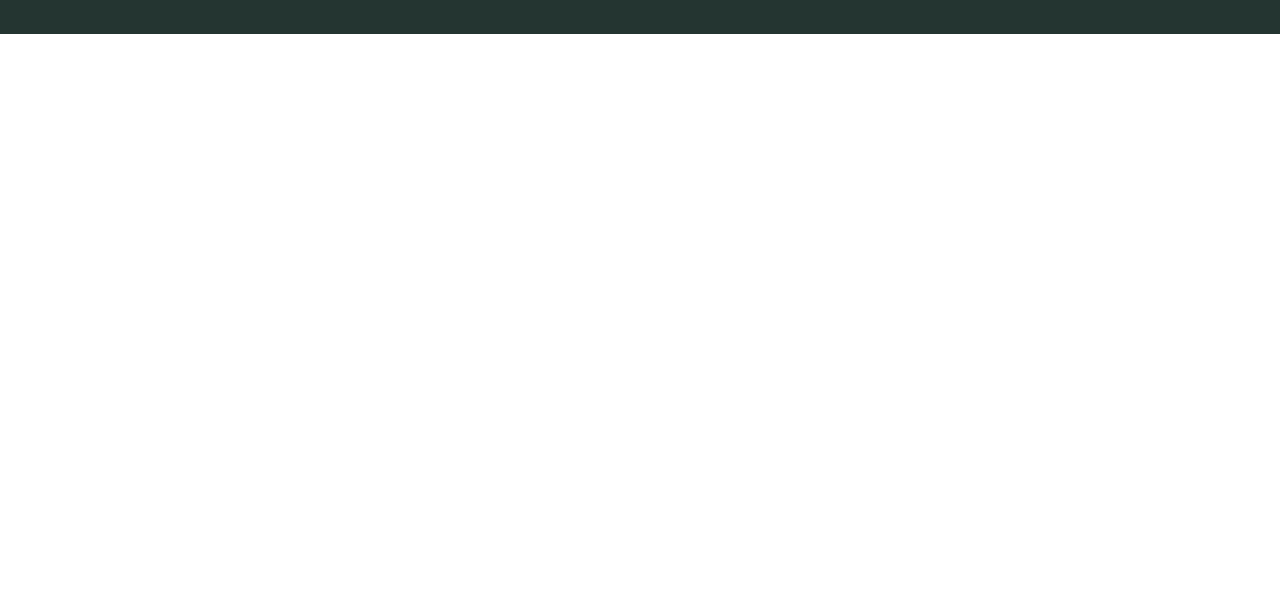
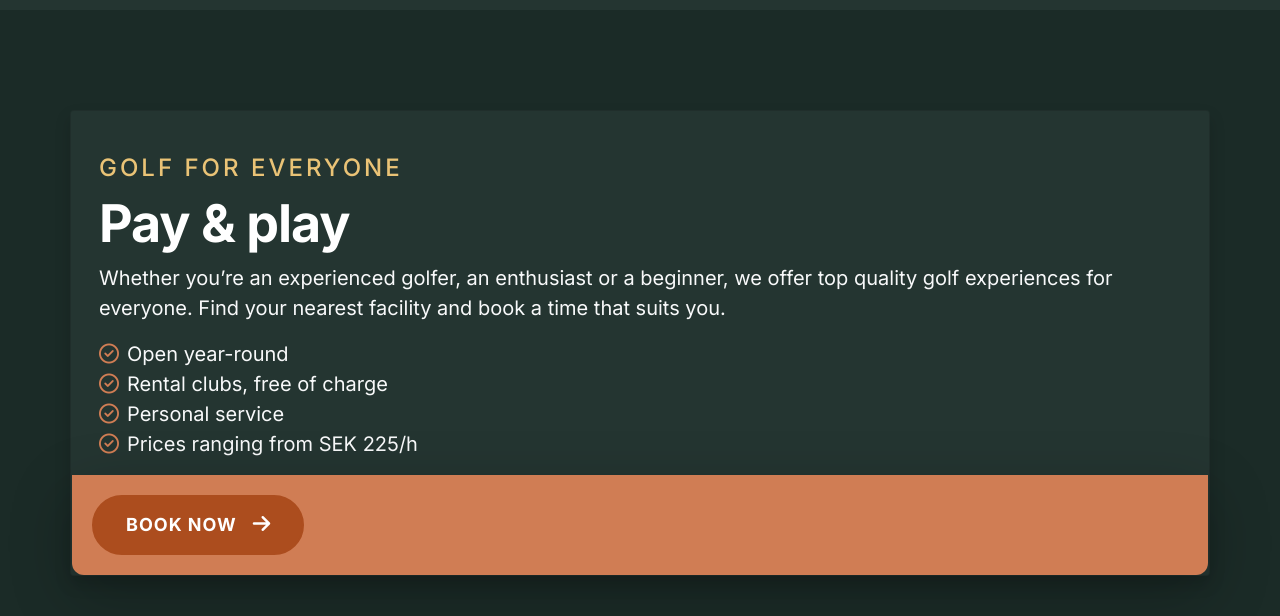
Before and after one commit to Aburaian/Golf-Stop-Website, a plain HTML site: page index.html in a window 1280 px wide. Shown: the part 2395-3011 px from the top of the page. Before the commit the page ends 2429 px from the top, so only its background shows below. Drawn offline with nearby package versions, Linux system fonts and the light colour scheme.

Commit message:
section up to date

```diff
--- a/css/style.css
+++ b/css/style.css
@@ -1,5 +1,9 @@
 @import url('https://fonts.googleapis.com/css2?family=Inter:wght@400;500;600;700&display=swap');
 
+* {
+    margin: 0;
+padding: 0;
+}
 body {
 font-family: 'Inter', sans-serif;
 }
@@ -143,11 +147,11 @@ font-size: 24px;
     font-weight: 900;
 }
 
-.explined-area {
+.global-area {
     background-color: #243531;
 }
 
-.explined-title {
+.global-title {
     color: #eac376;
     font-size: 24px;
     font-weight: 500;
@@ -156,7 +160,7 @@ font-size: 24px;
     letter-spacing: 3px;
 }
 
-.explined-sub-title {
+.global-sub-title {
     color: #FFFFFF;
  font-size: 52px;
     font-weight: 700;
@@ -176,9 +180,29 @@ font-size: 24px;
     fill: #d07d54;
 
 }
+.icon {
+    font-size: 20px;
+    color: #FFFFFF;
+}
 
 .read-icon {
 color: #d07d54;
-    fill: #d07d54;
-    font-size: 20px;
+fill: #d07d54;
+font-size: 20px;
 }
+
+.golf-play {
+    padding-top:100px;
+    padding-bottom: 40px;
+}
+
+.box {
+    background-color: #d07d54;
+    box-shadow: 0 20px 64px 0 rgb(0 0 0 / 24%);
+    transition: background .3s,border .3s,border-radius .3s,box-shadow .3s;
+    padding: 20px;
+    z-index: 3;
+    margin-left: -11px;
+    margin-right: -11px;
+    border-radius: 0 0 12px 12px;
+}
--- a/index.html
+++ b/index.html
@@ -16,7 +16,7 @@
     <!-- header section starts -->
 <header>
     <nav class="navbar navbar-dark bg-dark p-4">
-   <div class="container">
+   <div class="container-lg container-md container-sm">
     <a class="navbar-brand" href="#">
       <img src="https://ruffgolf.se/wp-content/uploads/2021/06/ruff.svg" alt="" width="139" height="44">
     </a>
@@ -73,7 +73,7 @@
 
 <!-- FACILITIES section starts -->
 <section class="facilities p-2">
- <div class="container ps-0 pe-0">
+ <div class="container-lg container-md container-sm ps-0 pe-0">
     <h1 class="facilities-title">our facilities
     </h1>
   <div class="row row-cols-1 row-cols-md-2 row-cols-lg-3 g-4">
@@ -113,8 +113,6 @@
       </div>
     </div>
   </div>
-</div>
-<div class="row row-cols-1 row-cols-md-2 row-cols-lg-3 g-4 pt-4 pb-4">
   <div class="col">
     <div class="card card-body-color">
       <div class="inner">
@@ -160,12 +158,12 @@
 <!-- FACILITIES section ends -->
 
 <!-- explined section starts -->
-<section class="explined-area p-2 ">
+<section class="global-area p-2 ">
   <div class="container my-5">
             <div class="row d-flex align-items-center">
                 <div class="col-lg-6 col-12 mb-4">
-                  <h6 class="explined-title">Explained</h6>
-                  <h2 class="explined-sub-title">This is RUFF</h2>
+                  <h6 class="global-title">Explained</h6>
+                  <h2 class="global-sub-title">This is RUFF</h2>
                     <p class="text-light fs-5 text-justify">RUFF Indoor Golf started grew out of common love and passion for golf. The vision was to fill a missing part of golf in Sweden. RUFF is a place where golf is centered, but in an environment where you can socialize with friends, family, colleagues, and business partners.
                     </p>
                     <div class="text-light fs-5 text-justify">RUFF, a world class golf lounge.</div>
@@ -180,9 +178,35 @@
                     <img class="img-area" src="https://ruffgolf.se/wp-content/uploads/2021/06/steamskylt.jpg" alt="" width="590" height="590">
                 </div>
             </div>
-        </div>
+          </div>
+</section>
+<!-- explined section ends -->
+
+<!-- golf play section starts -->
+<section class="facilities golf-play">
+  <div class="card w-lg-75 w-sm-100 w-md-100 pt-4 container shadow global-area">
+  <div class="card-body">
+    <h6 class="card-title global-title">GOLF FOR EVERYONE</h6>
+    <h2 class="global-sub-title">Pay & play</h2>
+    <p class="card-text text-light fs-5 text-justify">Whether you’re an experienced golfer, an enthusiast or a beginner, we offer top quality golf experiences for everyone. Find your nearest facility and book a time that suits you.</p>
+    <i class="me-2 far fa-check-circle read-icon"></i><span class="text-light fs-5 text-justify">Open year-round</span><br>
+    <i class="me-2 far fa-check-circle read-icon"></i><span class="text-light fs-5 text-justify">Rental clubs, free of charge</span><br>
+    <i class="me-2 far fa-check-circle read-icon"></i><span class="text-light fs-5 text-justify">Personal service</span><br>
+    <i class="me-2 far fa-check-circle read-icon"></i><span class="text-light fs-5 text-justify">Prices ranging from SEK 225/h</span><br>
+
+  </div>
+  <div class="box text-muted">
+    <button class="btn btn-hero" type="button"><a class="btn-book" href="#">Book now</a><i
+    class="ms-3 fas fa-arrow-right icon "></i></button>
+  </div>
+</div>
 
 </section>
+
+
+
+
+
 
 
 </main>
```
